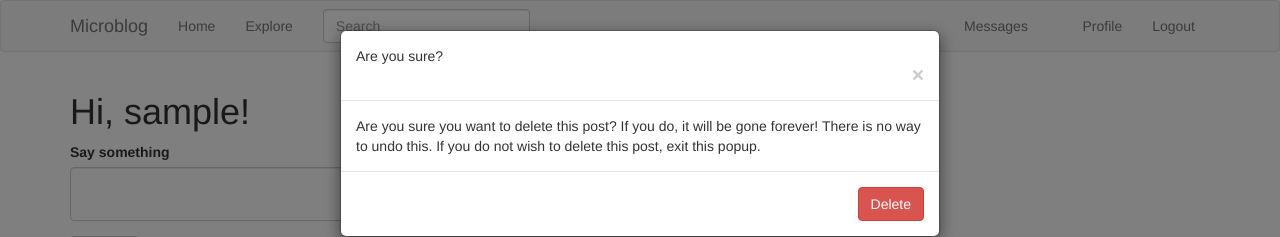
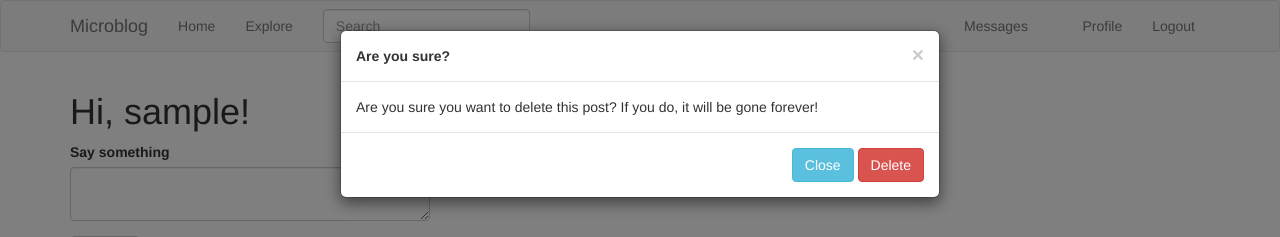
Before and after one commit to benzhang13/microblog, a Flask app: page / in a window 1280 px wide, after a click on "Delete Post". Shown: the top 237 px of the page. Run offline with Flask 2, Linux system fonts and the light colour scheme; a user stored in the database is signed in; tables that the repository leaves empty hold one stand-in row (values such as "Sample post"); parts of the project's set-up code (start-up, migrations or seed data) failed here and were passed over; some libraries are stand-ins or nearby versions.

Commit message:
improvement to post deletion ui

```diff
--- a/app/templates/_post.html
+++ b/app/templates/_post.html
@@ -23,27 +23,28 @@
             </td>
             {% if current_user == post.author %}
             <td>
-                    <button type="button" class="btn btn-danger btn-sm" data-toggle="modal" data-target="#deletePost{{ post.id }}Modal">Delete Post</button>
+                <button type="button" class="btn btn-danger btn-sm" data-toggle="modal" data-target="#deletePost{{ post.id }}Modal">Delete Post</button>
             </td>
             {% endif %}
         </tr>
     </table>
 
     <!-- Post Deletion Modal -->
-<div class="modal fade" id="deletePost{{ post.id }}Modal" tabindex="-1" role="dialog" aria-labelledby="exampleModalCenterTitle" aria-hidden="true">
+<div class="modal fade" id="deletePost{{ post.id }}Modal" tabindex="-1" role="dialog" aria-labelledby="modalLabel" aria-hidden="true">
   <div class="modal-dialog modal-dialog-centered" role="document">
     <div class="modal-content">
-      <div class="modal-header">
-        <h5 class="modal-title" id="exampleModalLongTitle">Are you sure?</h5>
+      <div class="modal-header" id="modalLabel">
+          <b>Are you sure?</b>
         <button type="button" class="close" data-dismiss="modal" aria-label="Close">
           <span aria-hidden="true">&times;</span>
         </button>
       </div>
       <div class="modal-body">
-        Are you sure you want to delete this post? If you do, it will be gone forever! There is no way to undo this. If you do not wish to delete this post, exit this popup.
+        Are you sure you want to delete this post? If you do, it will be gone forever!
       </div>
       <div class="modal-footer">
-          <a href="{{ url_for('main.delete_post', id=post.id) }}"><button type="button" class="btn btn-danger" onclick="">Delete</button></a>
+          <button type="button" class="btn btn-info" data-dismiss="modal">Close</button>
+          <a href="{{ url_for('main.delete_post', id=post.id) }}"><button type="button" class="btn btn-danger">Delete</button></a>
       </div>
     </div>
   </div>
--- a/app/templates/auth/login.html
+++ b/app/templates/auth/login.html
@@ -1,5 +1,6 @@
 {% extends "base.html" %}
 {% import 'bootstrap/wtf.html' as wtf %}
+
 
 {% block app_content %}
     <h1>{{ _('Sign In') }}</h1>
@@ -8,6 +9,7 @@
             {{ wtf.quick_form(form) }}
         </div>
     </div>
-<p>{{ _('Forgot your password?') }} <a href="{{ url_for('auth.reset_password_request') }}">{{ _('Click to Reset It.') }}</a></p>
-<p>{{ _('New User?') }} <a href="{{ url_for('auth.register') }}">{{ _('Click to Register!') }}</a></p>
+    <br>
+    <p>{{ _('Forgot your password?') }} <a href="{{ url_for('auth.reset_password_request') }}">{{ _('Click to Reset It.') }}</a></p>
+    <p>{{ _('New User?') }} <a href="{{ url_for('auth.register') }}">{{ _('Click to Register!') }}</a></p>
 {% endblock %}
--- a/app/templates/base.html
+++ b/app/templates/base.html
@@ -9,7 +9,7 @@
 {% endblock %}
 
 {% block navbar %}
-    <nav class="navbar navbar-default">
+    <nav class="navbar sticky-top navbar-default">
         <div class="container">
             <div class="navbar-header">
                 <button type="button" class="navbar-toggle collapsed" data-toggle="collapse" data-target="#bs-example-navbar-collapse-1" aria-expanded="false">
```
Also changed, not shown: app.db.
